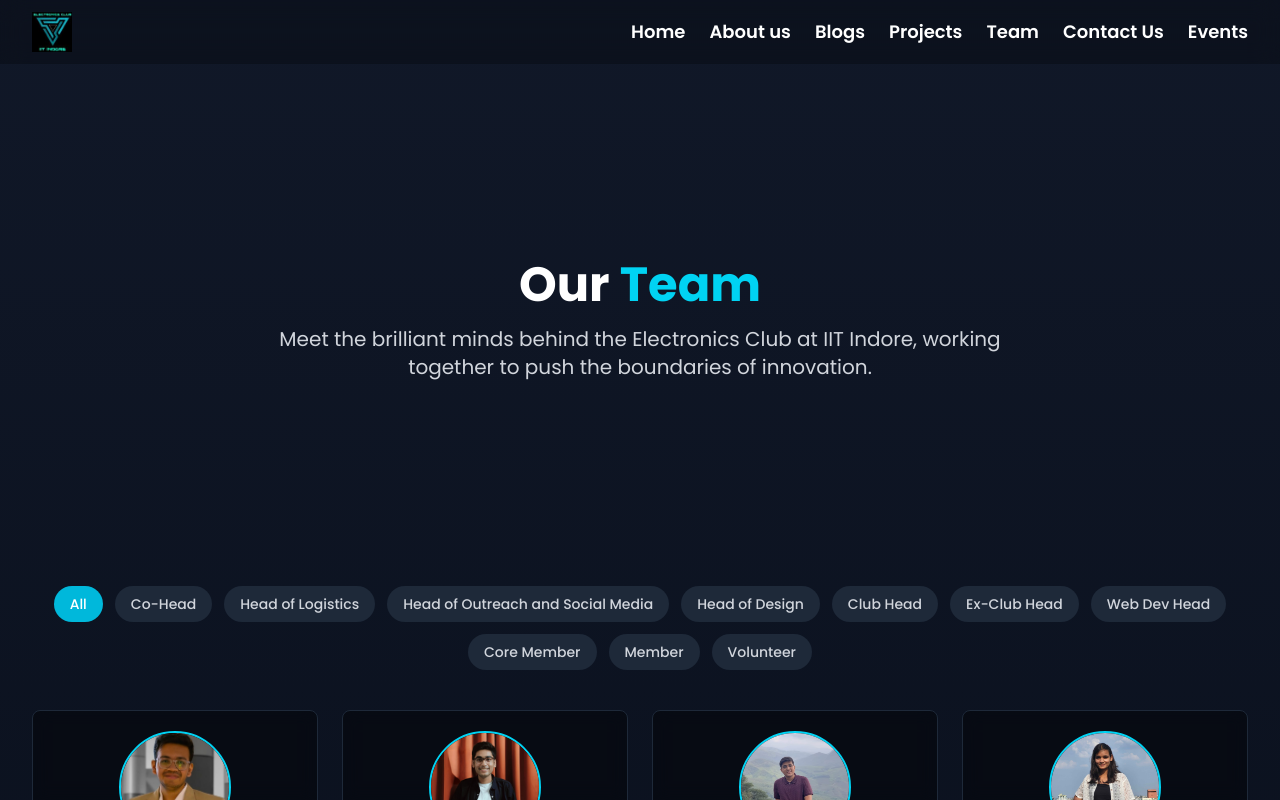
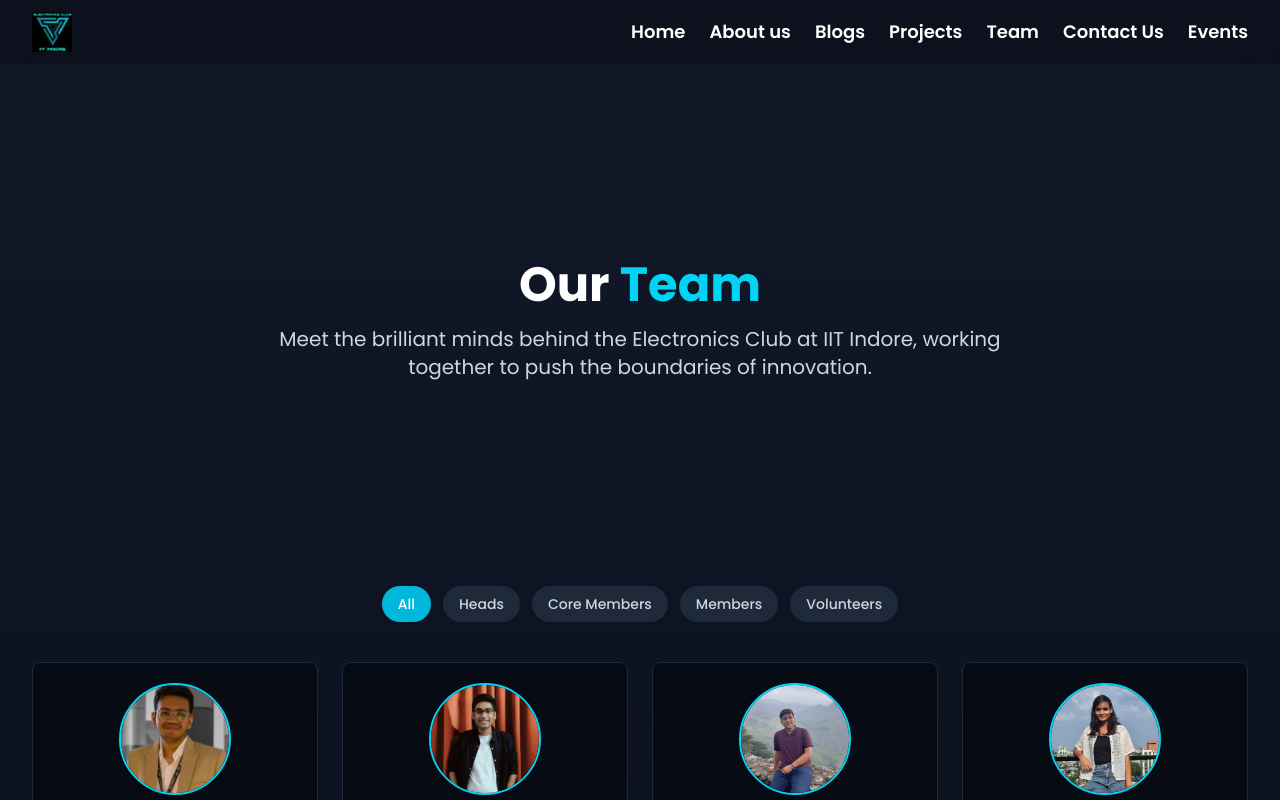
Before and after one commit to Prateekrajput9/electronics-club-website, a React (Vite) app: page /team in a window 1280 px wide. Built offline with nearby package versions, Linux system fonts and the light colour scheme.

Commit message:
Member page department changes

```diff
--- a/src/data/members.js
+++ b/src/data/members.js
@@ -2,7 +2,7 @@ export const teamMembers = [
   {
     name: "Varad Gaekwad",
     position: "Co-Head",
-
+    department: "Heads",
     email: "ee230002081@iiti.ac.in",
     github: "https://github.com/Varad-22",
     linkedin: "https://www.linkedin.com/in/varad-gaekwad-a23b5927b/",
@@ -12,7 +12,7 @@ export const teamMembers = [
   {
     name: "Parekh Om Nirav",
     position: "Head of Logistics",
-
+    department: "Heads",
     email: "ee240002049@iiti.ac.in",
     github: "https://github.com/Om1903",
     linkedin: "https://www.linkedin.com/in/om-parekh-52123a219/",
@@ -23,7 +23,7 @@ export const teamMembers = [
   {
     name: "Viraj Samir Patel",
     position: "Head of Outreach and Social Media",
-
+    department: "Heads",
     email: "ee240002079@iiti.ac.in",
     github: "VirajP-18",
     linkedin: "viraj-patel-5a3229330",
@@ -33,7 +33,7 @@ export const teamMembers = [
   {
     name: "Ashmita Sharma",
     position: "Head of Design",
-
+    department: "Heads",
     email: "ee240002013@iiti.ac.in",
     github: "https://github.com/",
     linkedin: "https://www.linkedin.com/in/ashmita-sharma-747009319/",
@@ -43,7 +43,7 @@ export const teamMembers = [
   {
     name: "Advay Kunte",
     position: "Club Head",
-
+    department: "Heads",
     email: "ee230002007@iiti.ac.in",
     github: "AdvayKunte",
     linkedin: "https://www.linkedin.com/in/advay-kunte/",
@@ -53,7 +53,7 @@ export const teamMembers = [
   {
     name: "Pulkit Navnit Gupta",
     position: "Ex-Club Head",
-
+    department: "Heads",
     email: "ee220002065@iiti.ac.in",
     github: "https://github.com/PULKITMAN",
     linkedin: "https://www.linkedin.com/in/pulkit-gupta-45810825b/",
@@ -63,6 +63,7 @@ export const teamMembers = [
   {
     name: "Prateek",
     position: "Web Dev Head",
+    department: "Heads",
     email: "",
     github: "",
     linkedin: "",
@@ -72,7 +73,7 @@ export const teamMembers = [
   {
     name: "Prabhat Sati",
     position: "Core Member",
-
+    department: "Core Members",
     email: "ee230002052@iiti.ac.in",
     github: "https://github.com/Prabhat-IITI",
     linkedin: "https://www.linkedin.com/in/prabhat-sati-a93061202/",
@@ -82,7 +83,7 @@ export const teamMembers = [
   {
     name: "Adithya G",
     position: "Member",
-
+    department: "Members",
     email: "mems240005004@iiti.ac.in",
     github: "AdithyaG-we",
     linkedin: "https://www.linkedin.com/in/adithya-guruprasad-55190131b/",
@@ -92,7 +93,7 @@ export const teamMembers = [
   {
     name: "Himesh Jha",
     position: "Core Member",
-
+    department: "Core Members",
     email: "ee230002030@iiti.ac.in",
     github: "https://github.com/HIMESH-J",
     linkedin: "https://www.linkedin.com/in/himesh-jha-b84217282/",
@@ -102,7 +103,7 @@ export const teamMembers = [
   {
     name: "Nishit Rupavatia",
     position: "Core Member",
-
+    department: "Core Members",
     email: "ee230002047@iiti.ac.in",
     github: "https://github.com/NishitRupavatia",
     linkedin: "https://www.linkedin.com/in/nishit-rupavatia-65130b295/",
@@ -112,7 +113,7 @@ export const teamMembers = [
   {
     name: "Vansh Sabharwal",
     position: "Member",
-
+    department: "Members",
     email: "ee230002080@iiti.ac.in",
     github: "VanshSabharwal",
     linkedin: "www.linkedin.com/in/vansh-sabharwal-283b77290",
@@ -122,7 +123,7 @@ export const teamMembers = [
   {
     name: "Naman Goyal",
     position: "Member",
-
+    department: "Members",
     email: "ee230002046@iiti.ac.in",
     github: "https://github.com/Namangoyal04",
     linkedin: "https://in.linkedin.com/in/naman-goyal-605b2b355",
@@ -132,7 +133,7 @@ export const teamMembers = [
   {
     name: "Prashant Narang",
     position: "Member",
-
+    department: "Members",
     email: "ee230002056@iiti.ac.in",
     github: "https://github.com/prashantnarang79",
     linkedin: "https://www.linkedin.com/in/prashant-narang-101ba4286/",
@@ -142,7 +143,7 @@ export const teamMembers = [
   {
     name: "Poorna sai reddy Veerapureddy",
     position: "Member",
-
+    department: "Members",
     email: "ee230002082@iiti.ac.in",
     github: "https://github.com/poornareddy396",
     linkedin: "https://www.linkedin.com/in/poorna-reddy-032000288/",
@@ -152,7 +153,7 @@ export const teamMembers = [
   {
     name: "Nitin Mewara",
     position: "Member",
-
+    department: "Members",
     email: "ee230002048@iiti.ac.in",
     github: "https://github.com/nitinmewara123",
     linkedin: "https://www.linkedin.com/in/nitin-mewara-83b081289",
@@ -162,7 +163,7 @@ export const teamMembers = [
   {
     name: "Sarvadnyee Ghogare",
     position: "Member",
-
+    department: "Members",
     email: "ee230002065@iiti.ac.in",
     github: "https://github.com/SarvadnyeeGhogare",
     linkedin: "https://www.linkedin.com/in/sarvadnyee-ghogare-380342331/",
@@ -172,7 +173,7 @@ export const teamMembers = [
   {
     name: "Daksh Chandel",
     position: "Member",
-
+    department: "Members",
     email: "ee230002019@iiti.ac.in",
     github: "https://github.com/DC-005",
     linkedin: "https://www.linkedin.com/in/daksh-chandel-6a0812298/",
@@ -182,7 +183,7 @@ export const teamMembers = [
   {
     name: "Arjun Mahesh Dhamdhere",
     position: "Member",
-
+    department: "Members",
     email: "mems240005011@iiti.ac.in",
     github: "AG-RIDER",
     linkedin: "Arjun Dhamdhere",
@@ -192,7 +193,7 @@ export const teamMembers = [
   {
     name: "Vaidehi Bhat",
     position: "Member",
-
+    department: "Members",
     email: "ee230002077@iiti.ac.in",
     github: "https://github.com/VaidehiBhat",
     linkedin: "https://www.linkedin.com/in/vaidehi-bhat-259b2227a/",
@@ -202,7 +203,7 @@ export const teamMembers = [
   {
     name: "Mohd Sharik Mansoori",
     position: "Member",
-
+    department: "Members",
     email: "ee230002042@iiti.ac.in",
     github: "https://github.com/Sharik-18",
     linkedin: "https://www.linkedin.com/in/mohd-sharik-mansoori-26007828a/",
@@ -212,7 +213,7 @@ export const teamMembers = [
   {
     name: "Samruddhee Jadhav",
     position: "Member",
-
+    department: "Members",
     email: "ee230002064@iiti.ac.in",
     github: "https://github.com/sam2064",
     linkedin: "https://www.linkedin.com/in/samruddheejadhav/",
@@ -222,7 +223,7 @@ export const teamMembers = [
   {
     name: "Arnav Kumar",
     position: "Member",
-
+    department: "Members",
     email: "cse240001013@iiti.ac.in",
     github: "https://github.com/Stonky-Boi",
     linkedin: "none",
@@ -232,7 +233,7 @@ export const teamMembers = [
   {
     name: "Harshal Rudraksha",
     position: "Member",
-
+    department: "Members",
     email: "ee230002061@iiti.ac.in",
     github: "beyblade34125",
     linkedin: "https://www.linkedin.com/in/harshal-rudraksha-684286366/",
@@ -242,7 +243,7 @@ export const teamMembers = [
   {
     name: "Atharva Navarkar",
     position: "Member",
-
+    department: "Members",
     email: "ee220002057@iiti.ac.in",
     github: "https://github.com/atharvanavarkar",
     linkedin: "https://linkedin.com/in/atharva-navarkar-550b5b256",
@@ -252,7 +253,7 @@ export const teamMembers = [
   {
     name: "Aniket Goyal",
     position: "Member",
-
+    department: "Members",
     email: "ee230002009@iiti.ac.in",
     github: "https://github.com/Eclipsiess",
     linkedin: "aniketgoyal128@gmail.com",
@@ -262,7 +263,7 @@ export const teamMembers = [
   {
     name: "Prem Pratik",
     position: "Member",
-
+    department: "Members",
     email: "sse230021012@iiti.ac.in",
     github: "https://github.com/PratSpace07",
     linkedin: "https://www.linkedin.com/in/prem-pratik-240872283/",
@@ -272,7 +273,7 @@ export const teamMembers = [
   {
     name: "Praneeth K.S.S",
     position: "Member",
-
+    department: "Members",
     email: "ee220002042@iiti.ac.in",
     github: "PraneethKarri",
     linkedin: "praneeth-kss",
@@ -282,7 +283,7 @@ export const teamMembers = [
   {
     name: "Astik Sharma",
     position: "Member",
-
+    department: "Members",
     email: "ee220002021@iiti.ac.in",
     github: "https://github.com/astik01x",
     linkedin: "https://www.linkedin.com/in/astik-sharma-86ba6923b/",
@@ -292,7 +293,7 @@ export const teamMembers = [
   {
     name: "Kuvam Bhutani",
     position: "Member",
-
+    department: "Members",
     email: "ee230002037@iiti.ac.in",
     github: "https://github.com/Kuvam-Bhutani",
     linkedin: "https://www.linkedin.com/in/kuvam-bhutani-a2620030a/",
@@ -302,7 +303,7 @@ export const teamMembers = [
   {
     name: "Venepally Sathvika",
     position: "Member",
-
+    department: "Members",
     email: "ee230002083@iiti.ac.in",
     github: "https://github.com/sathvika1128",
     linkedin: "https://www.linkedin.com/in/sathvika-venepally-17530330b/",
@@ -312,7 +313,7 @@ export const teamMembers = [
   {
     name: "Hilori Jain",
     position: "Member",
-
+    department: "Members",
     email: "ee230002028@iiti.ac.in",
     github: "https://github.com/Hilorijain",
     linkedin: "https://www.linkedin.com/in/hilori-jain/",
@@ -322,7 +323,7 @@ export const teamMembers = [
   {
     name: "Arjun S Nair",
     position: "Member",
-
+    department: "Members",
     email: "ee220002016@iiti.ac.in",
     github: "arjun-593",
     linkedin: "arjun-s-nair593",
@@ -332,7 +333,7 @@ export const teamMembers = [
   {
     name: "Ashwin Soni",
     position: "Member",
-
+    department: "Members",
     email: "ce220004012@iiti.ac.in",
     github: "ashwinsoni9205",
     linkedin: "ashwin-soni-099200262",
@@ -342,7 +343,7 @@ export const teamMembers = [
   {
     name: "R. Sujeeth Kumar",
     position: "Member",
-
+    department: "Members",
     email: "ee220002066@iiti.ac.in",
     github: "https://github.com/Ryakala-Sujeeth",
     linkedin: "https://www.linkedin.com/in/ryakala-sujeeth-a1b6a0249/",
@@ -352,7 +353,7 @@ export const teamMembers = [
   {
     name: "Tejas Chaudhari",
     position: "Member",
-
+    department: "Members",
     email: "ee220002078@iiti.ac.in",
     github: "https://github.com/tejasopp",
     linkedin: "https://www.linkedin.com/in/tejas-chaudhari-650543250",
@@ -362,7 +363,7 @@ export const teamMembers = [
   {
     name: "Vatsalya Singh",
     position: "Member",
-
+    department: "Members",
     email: "ee220002080@iiti.ac.in",
     github: "https://github.com/Vatsalya3108",
     linkedin: "https://www.linkedin.com/in/vatsalya-singh-08a44225b/",
@@ -372,7 +373,7 @@ export const teamMembers = [
   {
     name: "Vaidik Shah",
     position: "Volunteer",
-
+    department: "Volunteers",
     email: "me240003069@iiti.ac.in",
     github: "https://www.github.com/VaidikShah0603",
     linkedin: "https://www.linkedin.com/in/vaidik-shah-091163322/",
@@ -382,7 +383,7 @@ export const teamMembers = [
   {
     name: "Aryan Jain",
     position: "Volunteer",
-
+    department: "Volunteers",
     email: "ee240002012@iiti.ac.in",
     github: "https://github.com/aryanj1412",
     linkedin: "https://www.linkedin.com/in/aryan-jain-453079321",
@@ -392,7 +393,7 @@ export const teamMembers = [
   {
     name: "Bhavy Ranka",
     position: "Volunteer",
-
+    department: "Volunteers",
     email: "me240003018@iiti.ac.in",
     github: "https://github.com/Bhavy-Ranka",
     linkedin: "https://www.linkedin.com/in/bhavy-ranka-100770321/",
@@ -402,7 +403,7 @@ export const teamMembers = [
   {
     name: "Manthan Gupta",
     position: "Volunteer",
-
+    department: "Volunteers",
     email: "ee240002036@iiti.ac.in",
     github: "https://github.com/Manthan-cpu",
     linkedin: "https://www.linkedin.com/in/manthan-gupta-88164a32a/",
@@ -413,7 +414,7 @@ export const teamMembers = [
   {
     name: "Harshitkumar Singh",
     position: "Volunteer",
-
+    department: "Volunteers",
     email: "ee240002027@iiti.ac.in",
     github: "https://github.com/Harsh_it",
     linkedin: "https://www.linkedin.com/in/harshit-singh-9875b8324/",
@@ -423,7 +424,7 @@ export const teamMembers = [
   {
     name: "Digvijay Singh Pundir",
     position: "Volunteer",
-
+    department: "Volunteers",
     email: "ee240002024@iiti.ac.in",
     github: "https://github.com/Digivjay-P",
     linkedin: "https://www.linkedin.com/in/digvijay-singh-pundir-65a386313/",
@@ -433,7 +434,7 @@ export const teamMembers = [
   {
     name: "Devansh Chaudhary",
     position: "Volunteer",
-
+    department: "Volunteers",
     email: "ee240002023@iiti.ac.in",
     github: "https://github.com/DevanshChaudhary163",
     linkedin: "https://www.linkedin.com/in/devansh-chaudhary-7b39152aa/",
@@ -443,7 +444,7 @@ export const teamMembers = [
   {
     name: "Abhishek Mehta",
     position: "Volunteer",
-
+    department: "Volunteers",
     email: "ee240002003@iiti.ac.in",
     github: "https://github.com/abhimaa",
     linkedin: "https://www.linkedin.com/in/abhishek-mehta-298240334",
@@ -453,7 +454,7 @@ export const teamMembers = [
   {
     name: "Karan Hitesh Bagthariya",
     position: "Volunteer",
-
+    department: "Volunteers",
     email: "ee240002028@iiti.ac.in",
     github: "https://github.com/trintriniiiii",
     linkedin: "https://www.linkedin.com/in/karan-bagthariya-b94962305/",
@@ -463,7 +464,7 @@ export const teamMembers = [
   {
     name: "Priyanshi Mahto",
     position: "Volunteer",
-
+    department: "Volunteers",
     email: "ee240002057@iiti.ac.in",
     github: "https://github.com/priyanshi-mahto",
     linkedin: "https://www.linkedin.com/in/priyanshi-mahto-702202326/",
@@ -473,7 +474,7 @@ export const teamMembers = [
   {
     name: "Yash Brijesh Modi",
     position: "Volunteer",
-
+    department: "Volunteers",
     email: "ee240002082@iiti.ac.in",
     github: "https://github.com/imYash17",
     linkedin: "http://linkedin.com/in/yash-modi-6b8644332",
@@ -483,7 +484,7 @@ export const teamMembers = [
   {
     name: "M Sai Krishna",
     position: "Volunteer",
-
+    department: "Volunteers",
     email: "ee240002034@iiti.ac.in",
     github: "https://github.com/SaiKrishnaXYZ",
     linkedin: "https://www.linkedin.com/in/sai-krishna-m-56124a316/",
@@ -493,7 +494,7 @@ export const teamMembers = [
   {
     name: "Ninad Kulkarni",
     position: "Volunteer",
-
+    department: "Volunteers",
     email: "ee240002032@iiti.ac.in",
     github: "https://github.com/ninad00/",
     linkedin: "https://www.linkedin.com/in/ninad-kulkarni-102434317/",
@@ -503,6 +504,7 @@ export const teamMembers = [
   {
     name: "Nagalla Abhisri Karthik",
     position: "Volunteer",
+    department: "Volunteers",
     email: "ee240002041@iiti.ac.in",
     github: "https://github.com/Abhi1517621",
     linkedin: "https://www.linkedin.com/in/nagalla-abhisri-karthik-1a8b9a334/",
@@ -512,6 +514,7 @@ export const teamMembers = [
   {
     name: "Aditya Saboo",
     position: "Volunteer",
+    department: "Volunteers",
     email: "ee240002006@iiti.ac.in",
     github: "https://github.com/adityasaboo10",
     linkedin: "https://www.linkedin.com/in/aditya-saboo-42b366311/",
@@ -521,6 +524,7 @@ export const teamMembers = [
   {
     name: "Managari Saatvik",
     position: "Volunteer",
+    department: "Volunteers",
     email: "ee240002035@iiti.ac.in",
     github: "https://github.com/SaatvikManagari",
     linkedin: "https://www.linkedin.com/in/saatvik-managari-2b2379342",
@@ -530,6 +534,7 @@ export const teamMembers = [
   {
     name: "Bhasuru Nikhil",
     position: "Volunteer",
+    department: "Volunteers",
     email: "ee240002017@iiti.ac.in",
     github: "https://github.com/bNikhil-183",
     linkedin: "https://www.linkedin.com/in/nikhil-bhasuru-2196a6314/",
@@ -539,6 +544,7 @@ export const teamMembers = [
   {
     name: "Vaibhav Sharma",
     position: "Volunteer",
+    department: "Volunteers",
     email: "ee240002077@iiti.ac.in",
     github: "https://github.com/Vaibhav-1023",
     linkedin: "https://www.linkedin.com/in/vaibhav-sharma-5a1208335/",
@@ -548,6 +554,7 @@ export const teamMembers = [
   {
     name: "Adharsh Gopalakrishnan",
     position: "Volunteer",
+    department: "Volunteers",
     email: "ee240002004@iiti.ac.in",
     github: "https://github.com/GAdharsh1977",
     linkedin: "https://www.linkedin.com/in/adharsh-gopalakrishnan-49a9b234a/",
@@ -557,6 +564,7 @@ export const teamMembers = [
   {
     name: "Dhananjay Dhumal",
     position: "Volunteer",
+    department: "Volunteers",
     email: "ep240051008@iiti.ac.in",
     github: "https://github.com/ItsDhananjayDhumal",
     linkedin: "https://www.linkedin.com/in/dhananjay-dhumal-71921731a/",
@@ -567,6 +575,7 @@ export const teamMembers = [
     id: 58,
     name: "Kartikey Raghav",
     position: "Volunteer",
+    department: "Volunteers",
     email: "sse240021008@iiti.ac.in",
     github: "https://github.com/KartikeyRaghav",
     linkedin: "https://www.linkedin.com/in/k-raghav-",
@@ -576,6 +585,7 @@ export const teamMembers = [
     id: 59,
     name: "Guru Pranav",
     position: "Volunteer",
+    department: "Volunteers",
     email: "ee230002065@iiti.ac.in",
     github: "https://github.com/SarvadnyeeGhogare",
     linkedin: "https://www.linkedin.com/in/sarvadnyee-ghogare-380342331",
@@ -585,6 +595,7 @@ export const teamMembers = [
     id: 60,
     name: "Piyush",
     position: "Volunteer",
+    department: "Volunteers",
     email: "ee230002065@iiti.ac.in",
     github: "https://github.com/SarvadnyeeGhogare",
     linkedin: "https://www.linkedin.com/in/sarvadnyee-ghogare-380342331",
@@ -594,6 +605,7 @@ export const teamMembers = [
     id: 61,
     name: "Aniket",
     position: "Volunteer",
+    department: "Volunteers",
     email: "ee230002065@iiti.ac.in",
     github: "https://github.com/SarvadnyeeGhogare",
     linkedin: "https://www.linkedin.com/in/sarvadnyee-ghogare-380342331",
--- a/src/pages/Team.jsx
+++ b/src/pages/Team.jsx
@@ -4,16 +4,16 @@ import TeamMemberCard from "../components/TeamMemberCard";
 import { teamMembers } from "../data/members";
 
 const TeamsPage = () => {
-  const [selectedPosition, setSelectedPosition] = useState(null);
+  const [selectedDepartment, setSelectedDepartment] = useState(null);
 
   // Get unique departments
-  const positions = Array.from(
-    new Set(teamMembers.map((member) => member.position))
+  const departments = Array.from(
+    new Set(teamMembers.map((member) => member.department))
   );
 
   // Filter members based on selected department
-  const filteredMembers = selectedPosition
-    ? teamMembers.filter((member) => member.position === selectedPosition)
+  const filteredMembers = selectedDepartment
+    ? teamMembers.filter((member) => member.department === selectedDepartment)
     : teamMembers;
 
   return (
@@ -36,10 +36,10 @@ const TeamsPage = () => {
           {/* Department Filter */}
           <div className="mt-10 flex flex-wrap justify-center gap-3">
             <button
-              onClick={() => setSelectedPosition(null)}
+              onClick={() => setSelectedDepartment(null)}
               className={`px-4 py-2 rounded-full text-sm font-medium transition-all
                 ${
-                  !selectedPosition
+                  !selectedDepartment
                     ? "bg-cyan-500 text-white"
                     : "bg-gray-800 text-gray-300 hover:bg-gray-700"
                 }`}
@@ -47,18 +47,18 @@ const TeamsPage = () => {
               All
             </button>
 
-            {positions.map((position) => (
+            {departments.map((department) => (
               <button
-                key={position}
-                onClick={() => setSelectedPosition(position)}
+                key={department}
+                onClick={() => setSelectedDepartment(department)}
                 className={`px-4 py-2 rounded-full text-sm font-medium transition-all
                   ${
-                    selectedPosition === position
+                    selectedDepartment === department
                       ? "bg-cyan-500 text-white"
                       : "bg-gray-800 text-gray-300 hover:bg-gray-700"
                   }`}
               >
-                {position}
+                {department}
               </button>
             ))}
           </div>
```
